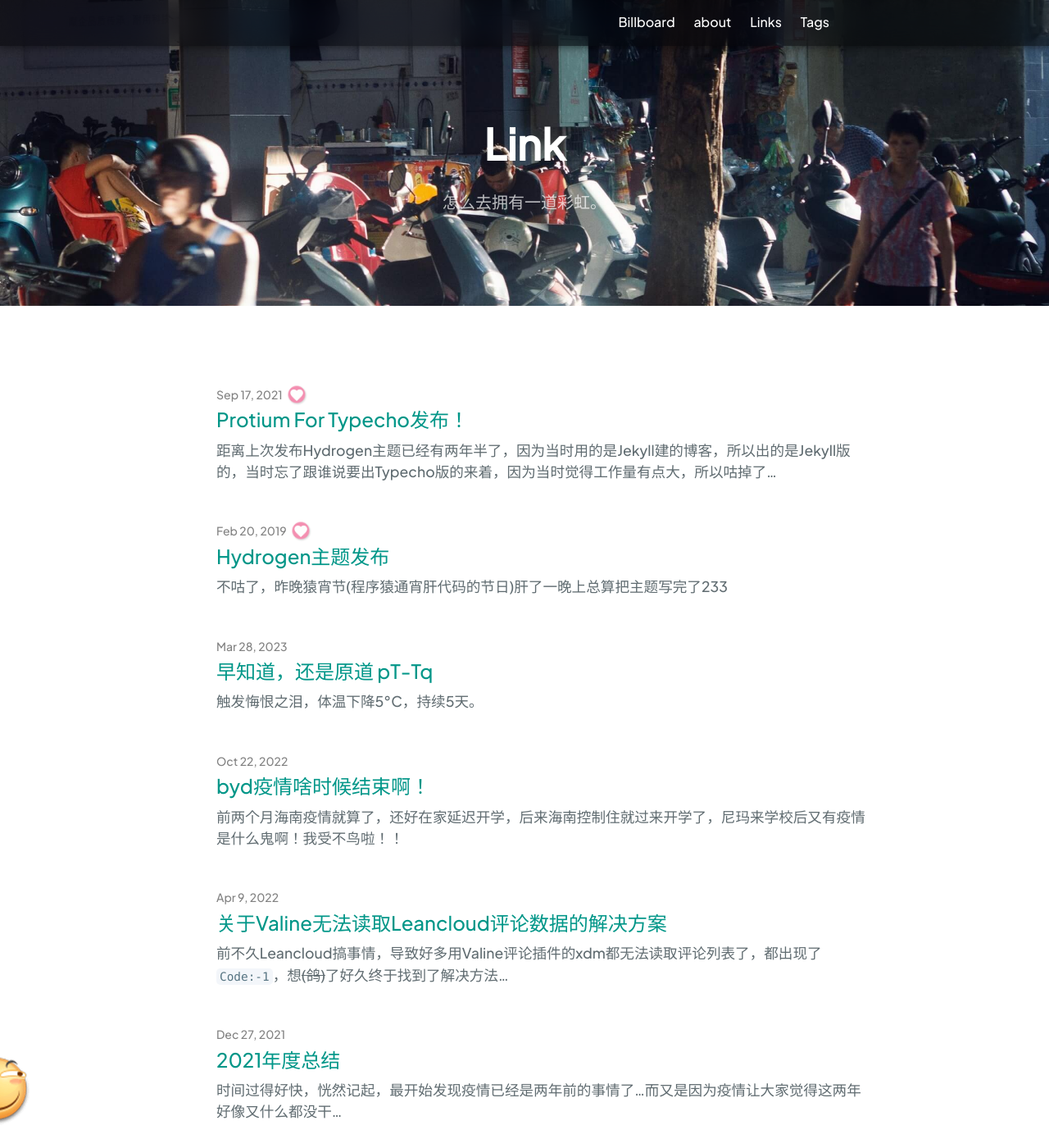
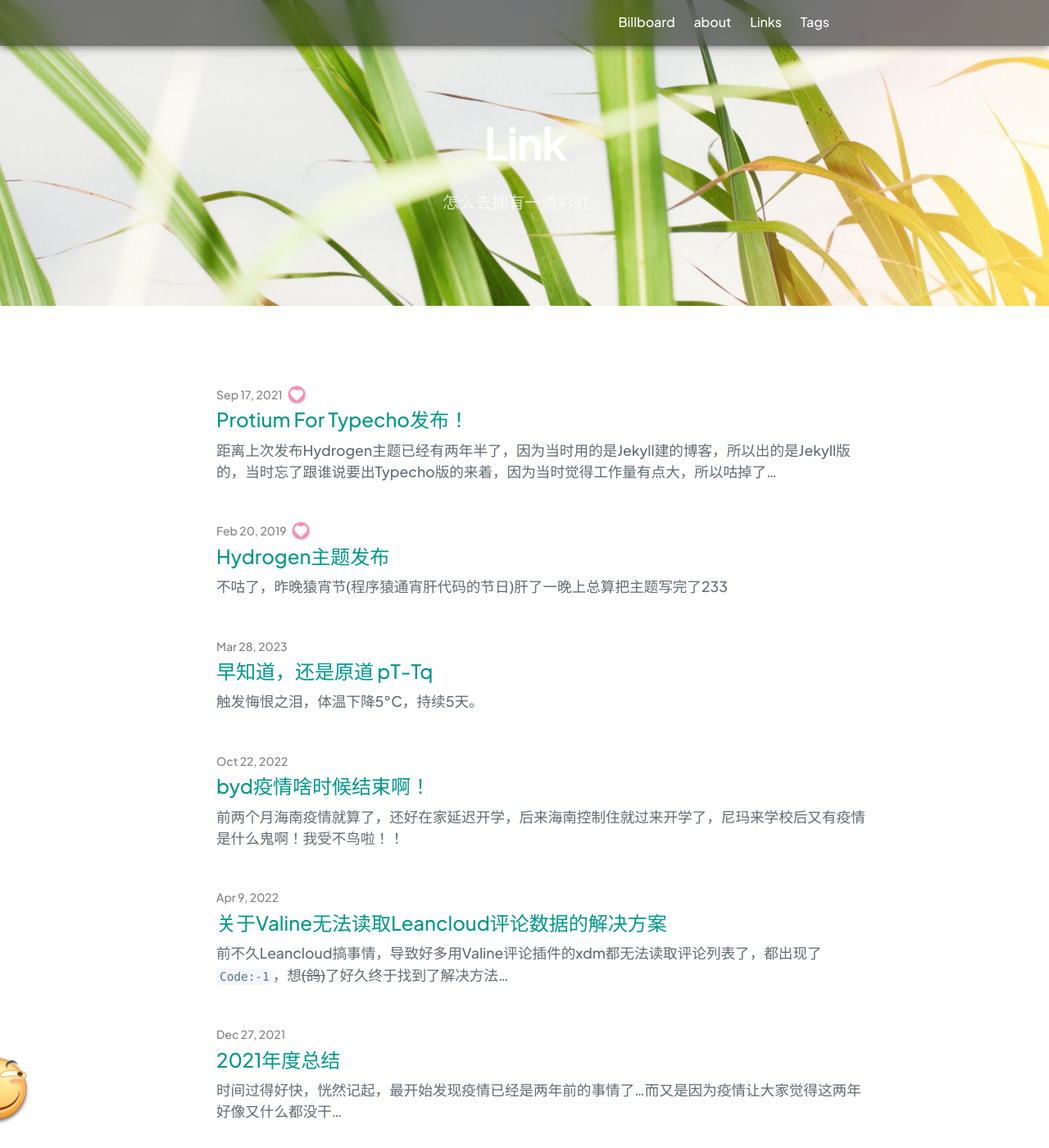
Before and after one commit to link9596/qwq, a Jekyll site: the page built from index.html, in a window 1280 px wide and 1400 px high. Shown: the whole window at 82% size. Built offline with Jekyll 4.4.1, drawn with Linux system fonts in a browser that asks for light colours; the list of posts is cut into pages by our own code; comment, search, counter and statistics services are not loaded.

Commit message:
Update _config.yml

```diff
--- a/_config.yml
+++ b/_config.yml
@@ -22,7 +22,7 @@ paginate: 8
 paginate_path: "page:num"
 
 theme_color: "rgba(0,0,0, .5)" #ff5252
-background: /theme/street.png
+background: /theme/bkg2.png
 
 # social
 author: "Link"
```
